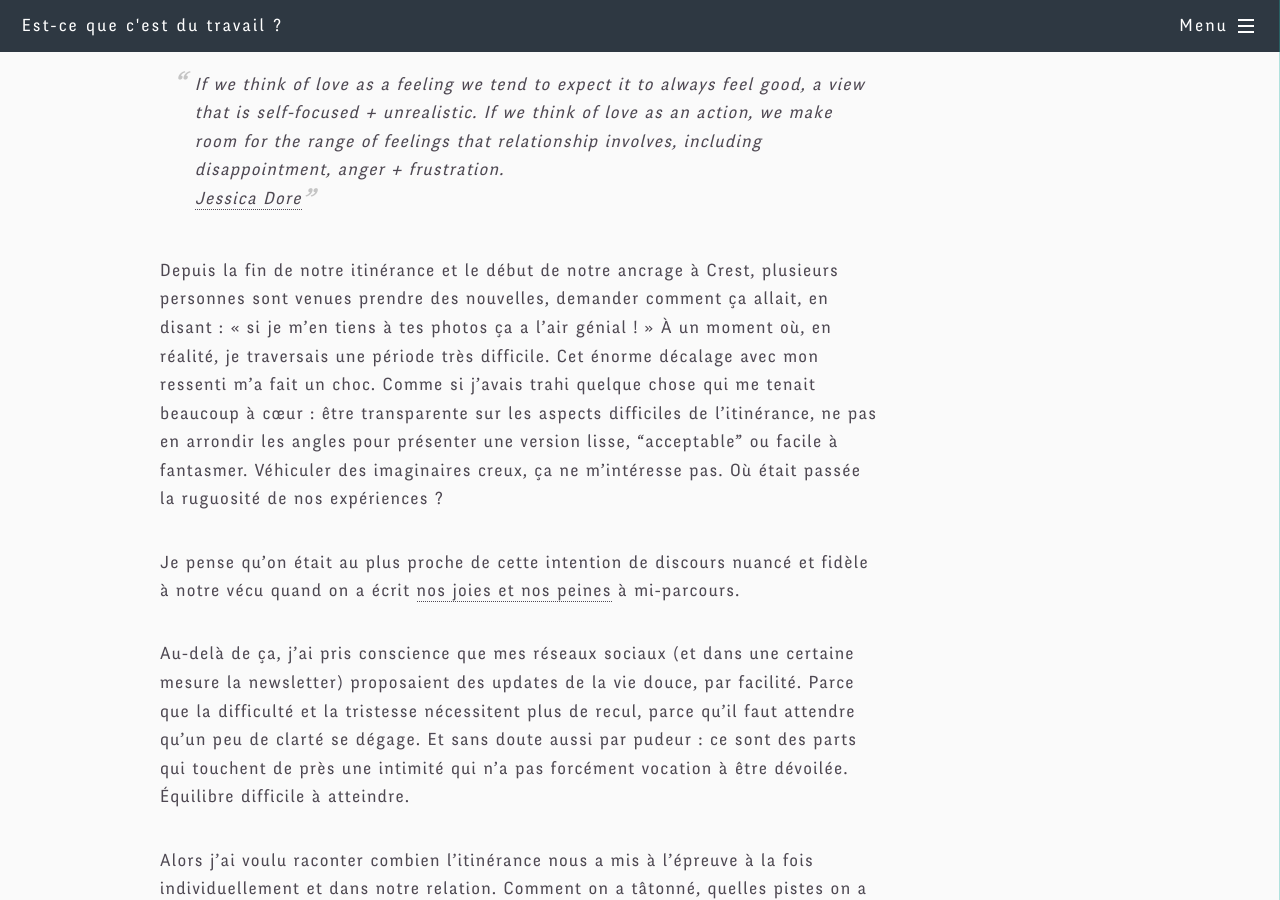
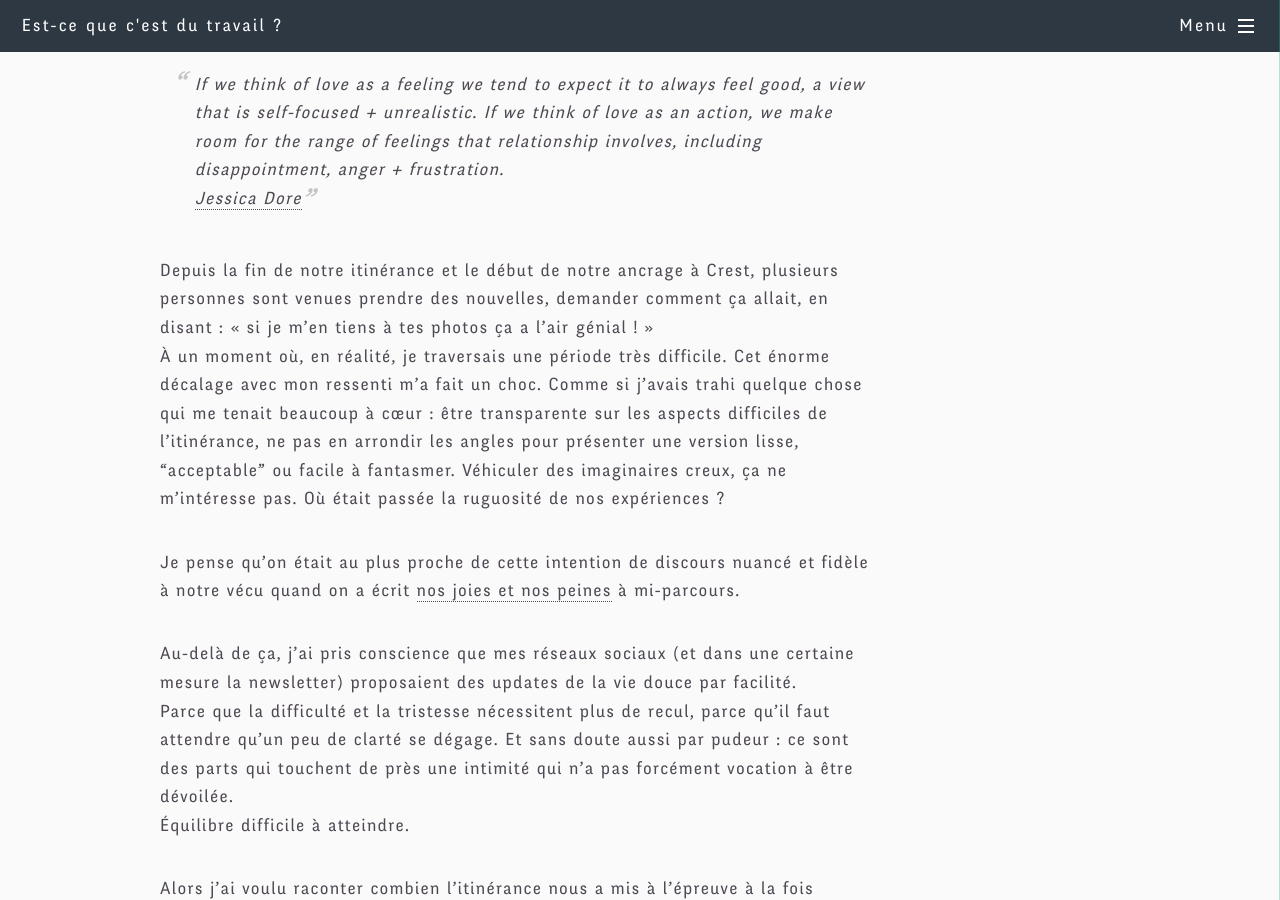
Before and after one commit to noeems/estcequecestdutravail.xyz, a Jekyll site: the page built from _posts/2019-07-07-weathers-of-the-heart.md, in a window 1280 px wide and 900 px high, scrolled down 685 px. Built offline with Jekyll 4.4.1, drawn with Linux system fonts in a browser that asks for light colours; comment, search, counter and statistics services are not loaded; grey boxes are pictures that could not be loaded.

Commit message:
Small fixes

```diff
--- a/_posts/2019-07-07-weathers-of-the-heart.md
+++ b/_posts/2019-07-07-weathers-of-the-heart.md
@@ -14,7 +14,8 @@
 
 Je pense qu'on était au plus proche de cette intention de discours nuancé et fidèle à notre vécu quand on a écrit [nos joies et nos peines](https://estcequecestdutravail.xyz/2018/09/joies-et-peines.html) à mi-parcours.
 
-Au-delà de ça, j'ai pris conscience que mes réseaux sociaux (et dans une certaine mesure la newsletter) proposaient des updates de la vie douce, par facilité. Parce que la difficulté et la tristesse nécessitent plus de recul, parce qu'il faut attendre qu'un peu de clarté se dégage. Et sans doute aussi par pudeur : ce sont des parts qui touchent de près une intimité qui n'a pas forcément vocation à être dévoilée.
+Au-delà de ça, j'ai pris conscience que mes réseaux sociaux (et dans une certaine mesure la newsletter) proposaient des updates de la vie douce par facilité.
+Parce que la difficulté et la tristesse nécessitent plus de recul, parce qu'il faut attendre qu'un peu de clarté se dégage. Et sans doute aussi par pudeur : ce sont des parts qui touchent de près une intimité qui n'a pas forcément vocation à être dévoilée.
 Équilibre difficile à atteindre.
 
 Alors j'ai voulu raconter combien l'itinérance nous a mis à l'épreuve à la fois individuellement et dans notre relation.
```
Also changed, not shown: images/2019-07-07-weathers-of-the-heart/retro chat suisse.jpg.
